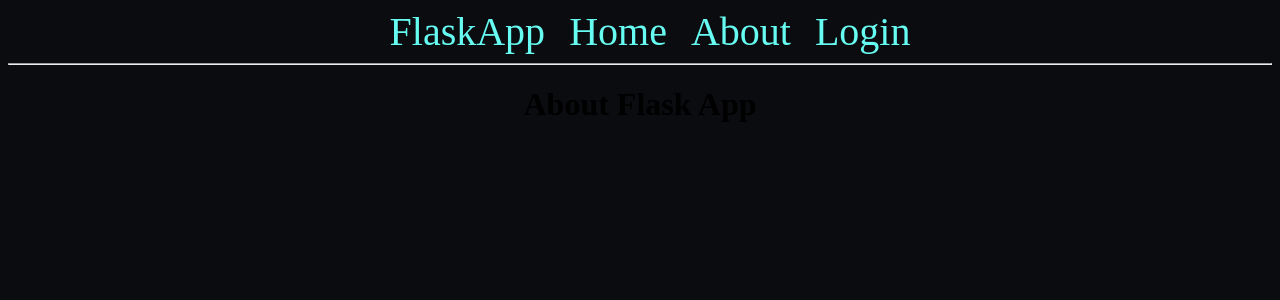
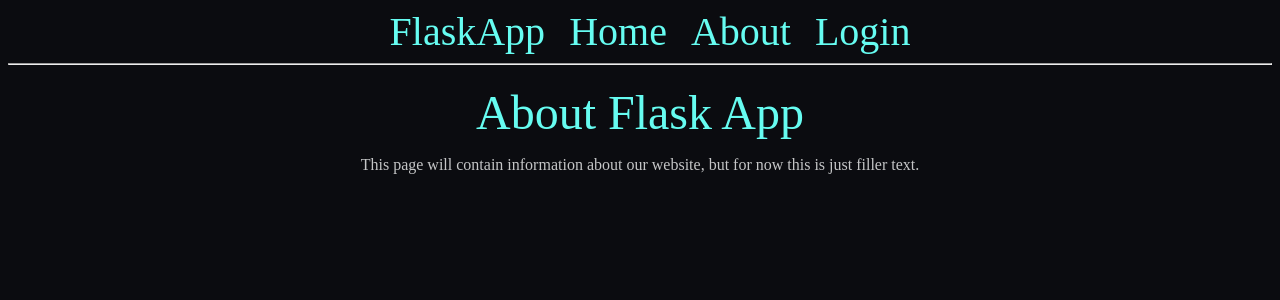
Before and after one commit to Brian-Pob/flask-webapp, a Flask app: page /about in a window 1280 px wide. Shown: the top 300 px of the page. Run offline with Flask 3, Linux system fonts and the light colour scheme.

Commit message:
Updated about us page layout

```diff
--- a/app/templates/about.html
+++ b/app/templates/about.html
@@ -1,6 +1,7 @@
 {% extends 'base.html' %}
 {% block content %}
 <body class="about">
-    <h1>About Flask App</h1>
+    <header>About Flask App</header>
+    <p class="lightGrey">This page will contain information about our website, but for now this is just filler text.</p>
 </body>
 {% endblock %}
```
